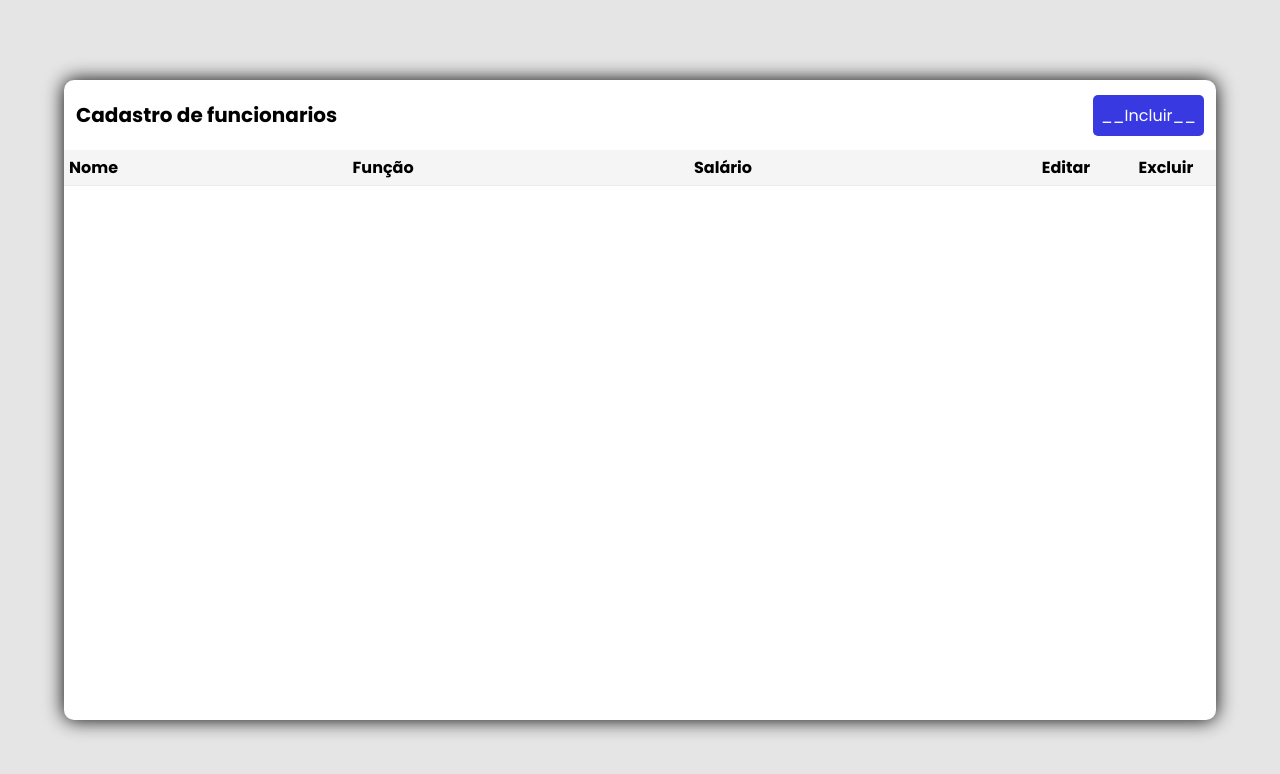
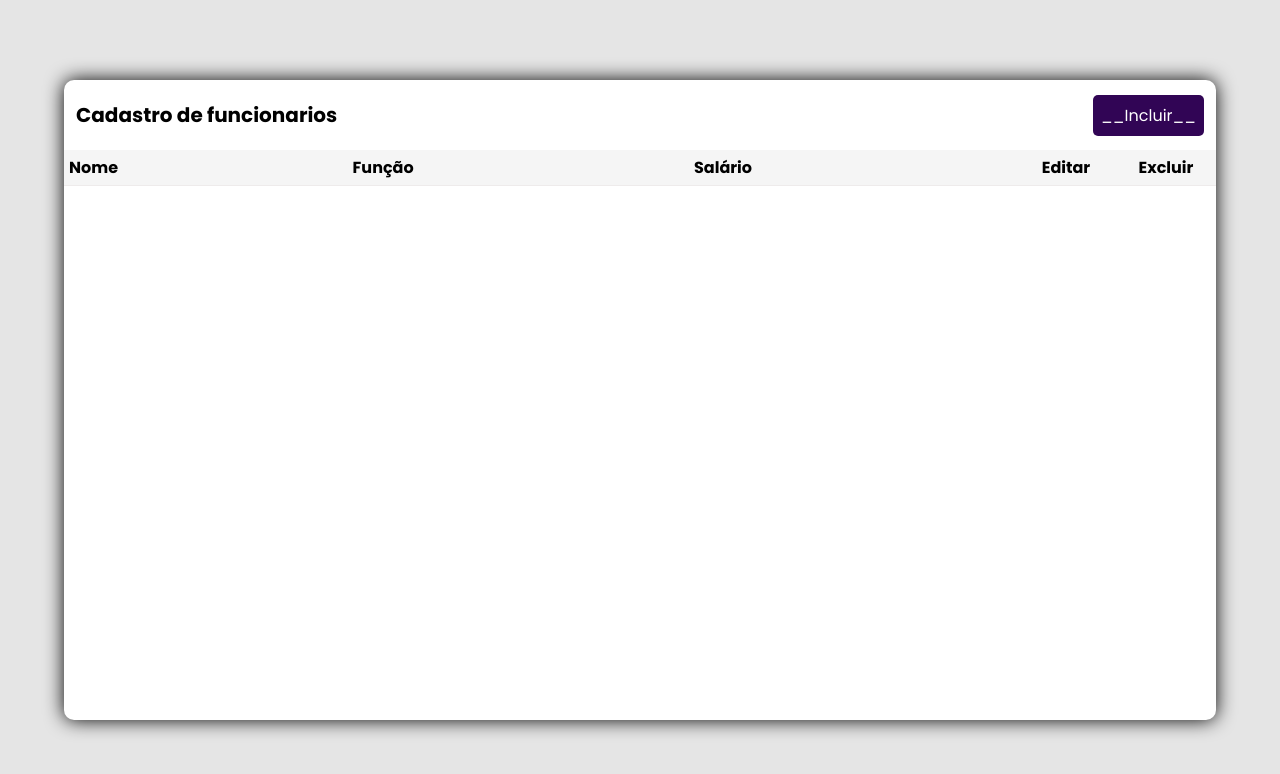
Before and after one commit to diogenespasqualoto/CrudTeste, a plain HTML site: page index.html in a window 1280 px wide. Drawn offline with nearby package versions, Linux system fonts and the light colour scheme.

Commit message:
Aicionando estrutura de estilo

```diff
--- a/style.css
+++ b/style.css
@@ -48,7 +48,7 @@ button {
   border-radius: 5px;
   border: none;
   color: white;
-  background-color: rgb(57, 57, 226);
+  background-color: rgb(49, 5, 85);
 }
 
 .divTable {
```
